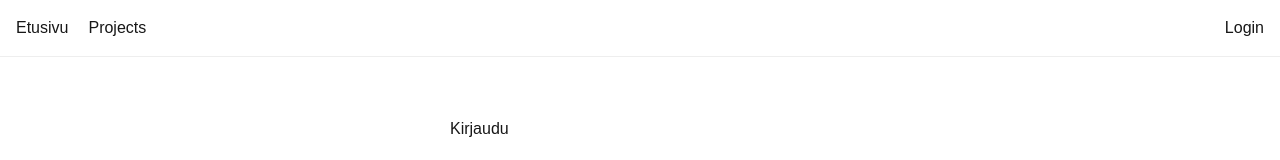
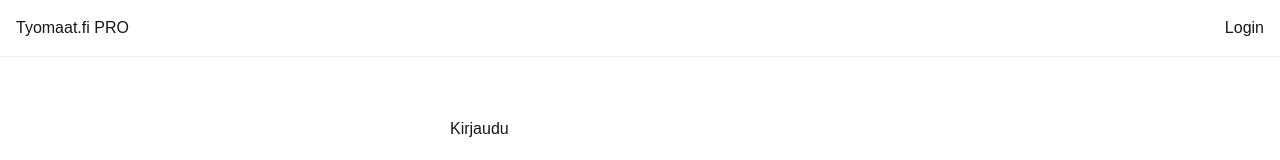
Before and after one commit to jokendroneilut-create/tyomaat-app, a Next.js app: page /login in a window 1280 px wide. Shown: the top 160 px of the page. Built offline with nearby package versions, Linux system fonts and the light colour scheme; no server answers.

Commit message:
Remove Etusivu from navbar

```diff
--- a/app/components/Navbar.tsx
+++ b/app/components/Navbar.tsx
@@ -40,8 +40,7 @@ export default function Navbar() {
         alignItems: "center",
       }}
     >
-      <Link href="/">Etusivu</Link>
-      <Link href="/projects">Projects</Link>
+      <Link href="/projects">Tyomaat.fi PRO</Link>
 
       <div style={{ marginLeft: "auto" }}>
         {!session ? (
```
